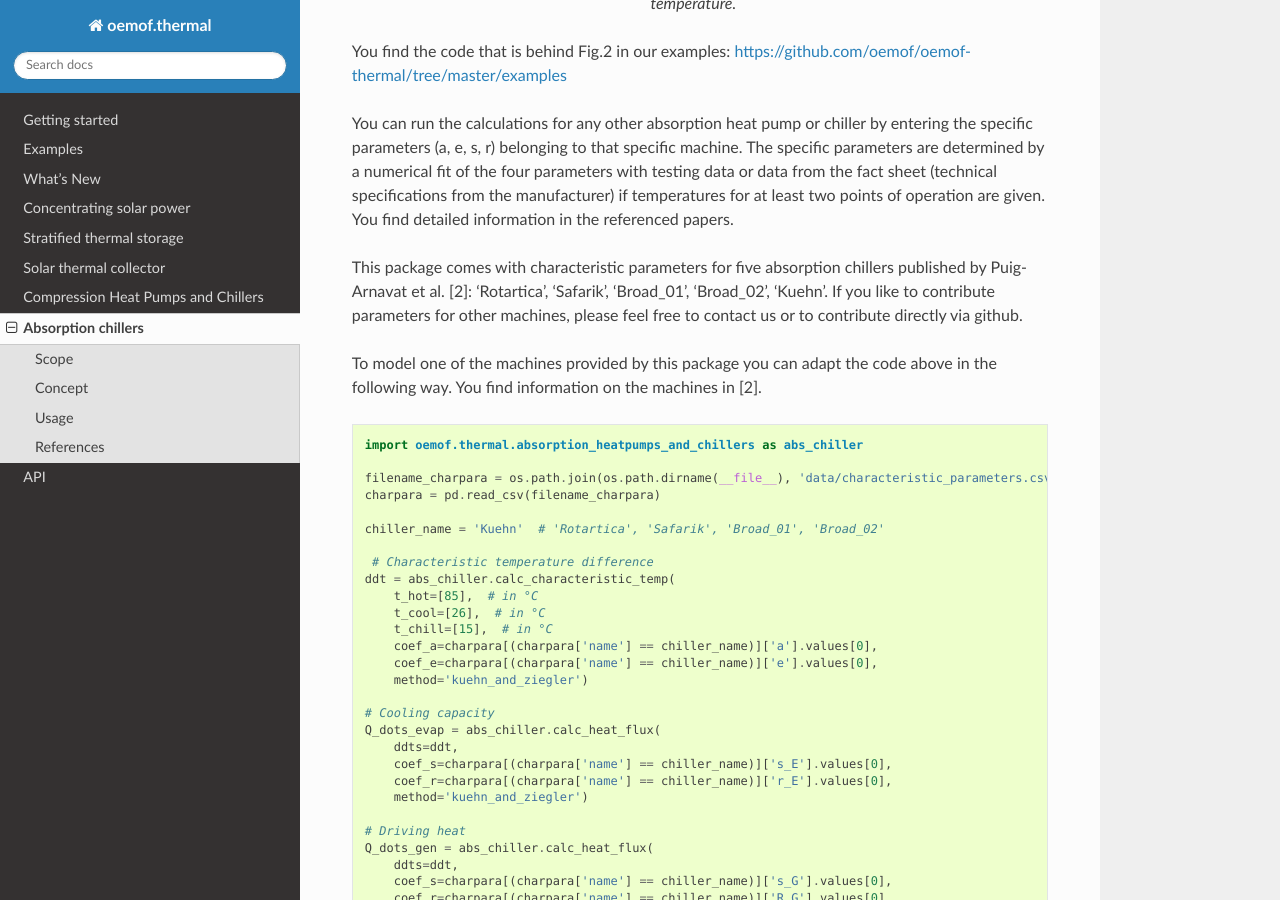
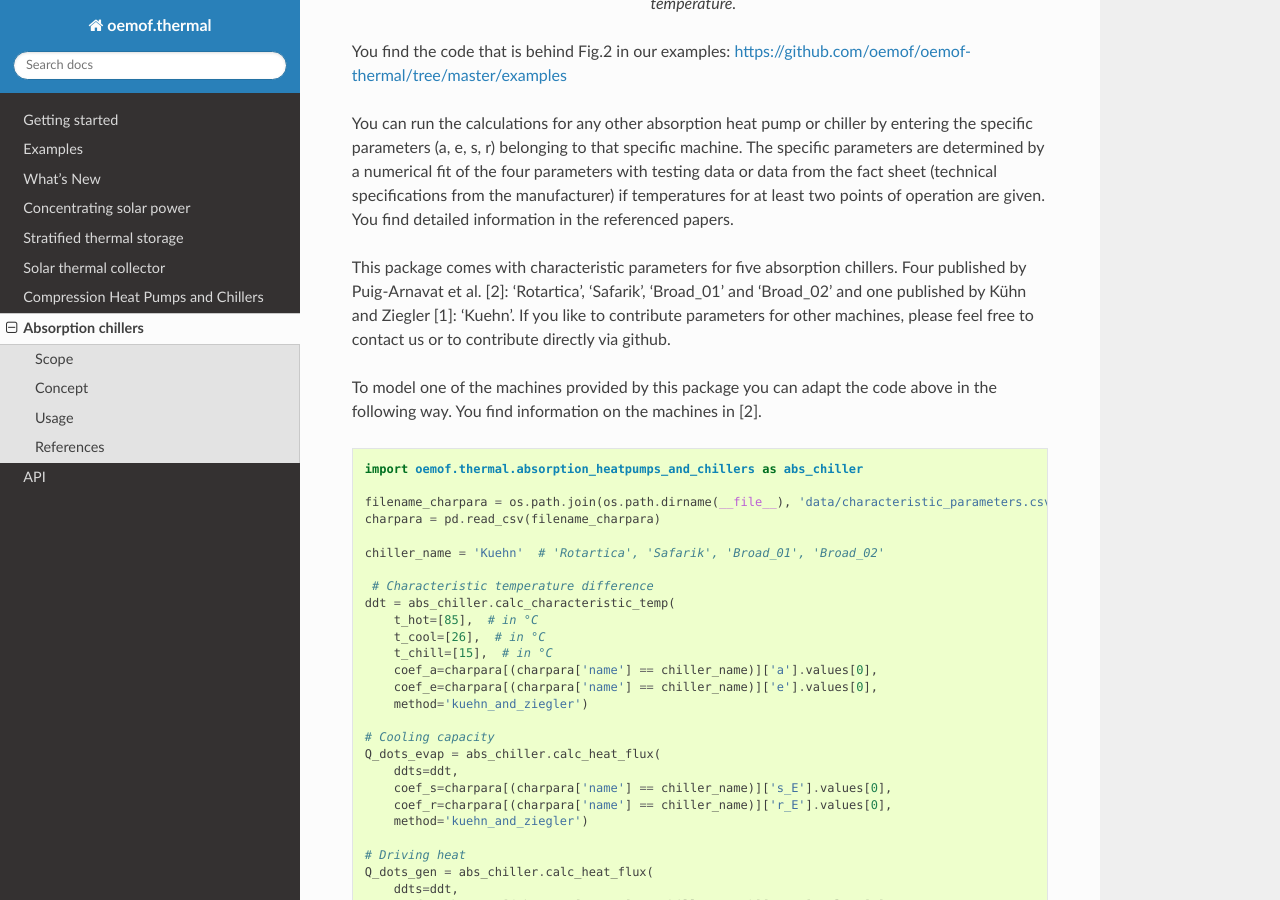
Before and after one commit to oemof/oemof-thermal, a Sphinx documentation site: the page built from docs/absorption_chillers.rst, in a window 1280 px wide and 900 px high, scrolled down 3257 px. Built offline with Sphinx 7.4.7 and the Read the Docs theme 2.0.0, drawn with Linux system fonts in a browser that asks for light colours; formulas are drawn with MathJax 3; pages that are not in the unit, such as notebooks, are missing from menus.

Commit message:
Update docs/absorption_chillers.rst
Co-authored-by: MaGering <52790556+MaGering@users.noreply.github.com>

```diff
--- a/docs/absorption_chillers.rst
+++ b/docs/absorption_chillers.rst
@@ -159,9 +159,9 @@ specifications from the manufacturer) if temperatures for at least two
 points of operation are given.
 You find detailed information in the referenced papers.
 
-This package comes with characteristic parameters for five absorption chillers
-published by Puig-Arnavat et al. [2]:
-'Rotartica', 'Safarik', 'Broad_01', 'Broad_02', 'Kuehn'.
+This package comes with characteristic parameters for five absorption chillers.
+Four published by Puig-Arnavat et al. [2]: 'Rotartica', 'Safarik', 'Broad_01' and 'Broad_02'
+and one published by Kühn and Ziegler [1]: 'Kuehn'.
 If you like to contribute parameters for other machines,
 please feel free to contact us or to contribute directly via github.
 
```
